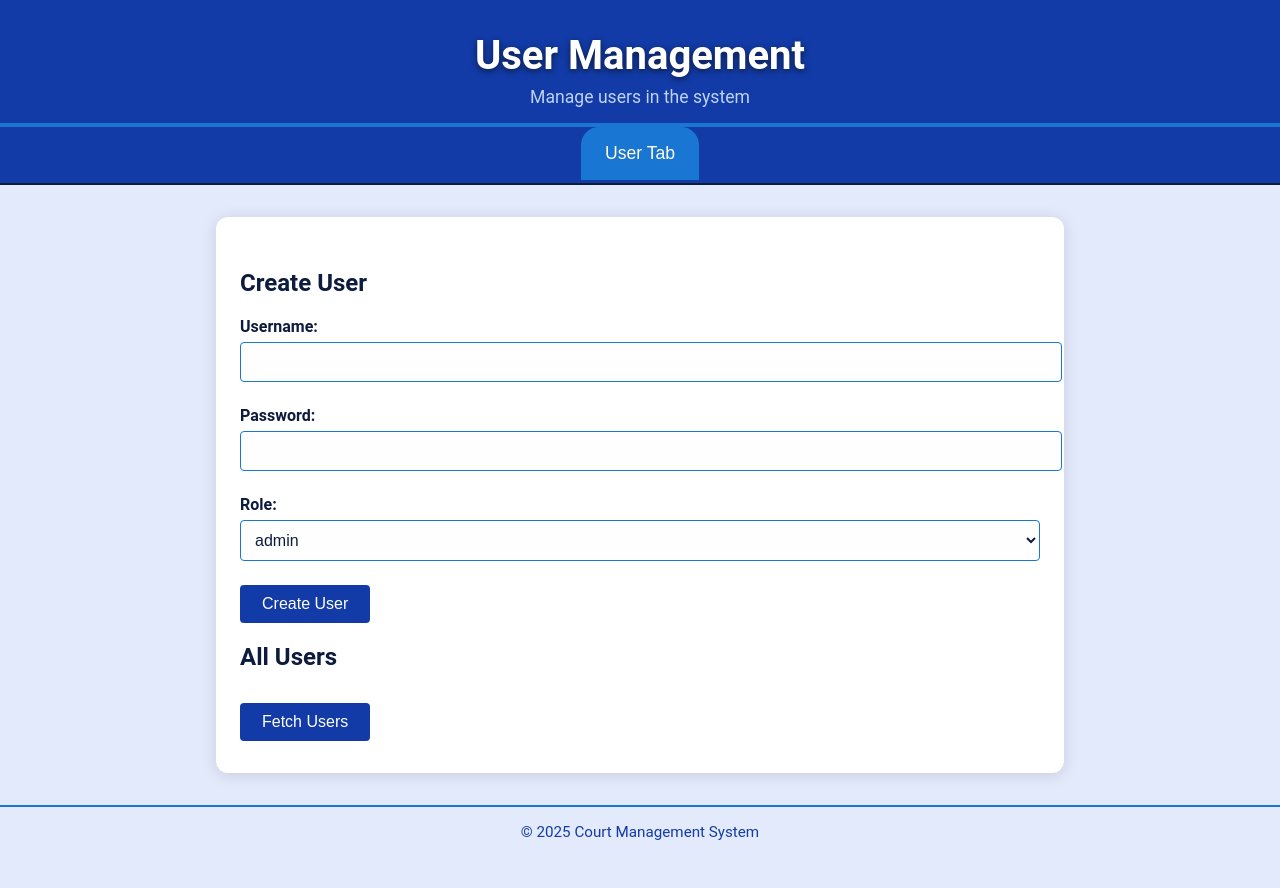
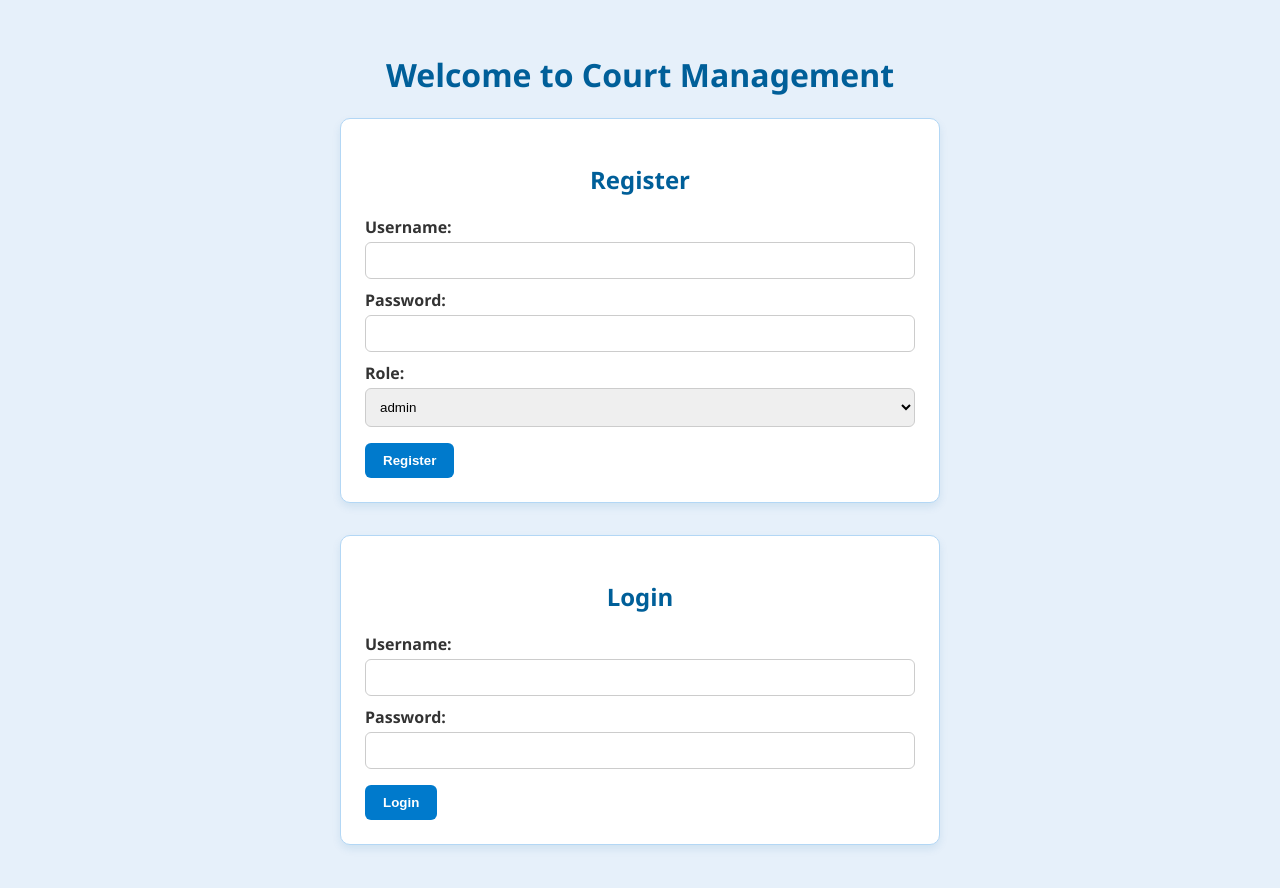
Before and after one commit to supersam300/restfull-api-dbms-courtDB-project, a website: page public/Login.html in a window 1280 px wide. Before the commit the page ends 857 px from the top, so only its background shows below. Drawn offline with Linux system fonts and the light colour scheme.

Commit message:
fixed: Fix user control and login page

```diff
--- a/public/Login.html
+++ b/public/Login.html
@@ -2,214 +2,135 @@
 <html lang="en">
 <head>
   <meta charset="UTF-8" />
-  <title>User Management</title>
+  <title>Login & Register</title>
   <style>
     :root {
-      --blue-dark: #0d1b3e;
-      --blue-main: #123ba7;
-      --blue-accent: #1976d2;
-      --blue-cream: #e3eafc;
+      --primary-color: #005f99;
+      --light-blue: #e6f0fa;
+      --border-color: #b3d7f5;
+      --button-color: #007acc;
+      --button-hover: #005a99;
     }
+
     body {
-      font-family: 'Roboto', Arial, sans-serif;
-      margin: 0;
-      padding: 0;
-      background-color: var(--blue-cream);
-      color: var(--blue-dark);
-      min-height: 100vh;
+      font-family: 'Segoe UI', Tahoma, Geneva, Verdana, sans-serif;
+      background-color: var(--light-blue);
+      padding: 2rem;
+      max-width: 600px;
+      margin: auto;
+      color: #333;
     }
-    header {
-      background: var(--blue-main);
-      color: #fff;
-      padding: 32px 0 16px 0;
+
+    h1, h2 {
+      color: var(--primary-color);
       text-align: center;
-      border-bottom: 4px solid var(--blue-accent);
     }
-    header h1 {
-      margin: 0;
-      font-size: 2.5rem;
-      font-weight: 700;
-      text-shadow: 0 2px 6px var(--blue-dark);
+
+    form {
+      margin-bottom: 2rem;
+      padding: 1.5rem;
+      background: white;
+      border: 1px solid var(--border-color);
+      border-radius: 10px;
+      box-shadow: 0 4px 8px rgba(0, 95, 153, 0.1);
     }
-    header p {
-      margin: 8px 0 0 0;
-      font-size: 1.1rem;
-      color: #bfd3f6;
+
+    label {
+      display: block;
+      margin-top: 10px;
+      font-weight: 600;
     }
-    nav {
-      background-color: var(--blue-main);
-      display: flex;
-      justify-content: center;
-      padding: 0;
-      border-bottom: 2px solid var(--blue-dark);
-    }
-    .tab-button {
-      background: none;
-      color: #fff;
-      border: none;
-      padding: 16px 24px;
-      font-size: 1.1rem;
-      cursor: pointer;
-      font-weight: 500;
-      border-radius: 18px 18px 0 0;
-    }
-    .tab-button.active, .tab-button:hover {
-      background-color: var(--blue-accent);
-      color: #fffde7;
-      border-bottom: 3px solid var(--blue-main);
-    }
-    .container {
-      max-width: 800px;
-      margin: 32px auto;
-      background: #fff;
-      border-radius: 12px;
-      box-shadow: 0 2px 16px rgba(0,0,0,0.13);
-      padding: 32px 24px;
-    }
-    h2 {
-      color: var(--blue-dark);
-    }
-    label {
-      font-weight: bold;
-      display: block;
-      margin-top: 12px;
-    }
-    input[type="text"],
-    input[type="number"],
-    input[type="password"],
-    select {
+
+    input, select {
       width: 100%;
       padding: 10px;
-      margin-top: 6px;
-      margin-bottom: 12px;
-      border: 1px solid var(--blue-accent);
-      border-radius: 4px;
-      font-size: 1rem;
-      background: #fefefe;
-      color: var(--blue-dark);
+      margin-top: 4px;
+      border: 1px solid #ccc;
+      border-radius: 6px;
+      box-sizing: border-box;
     }
-    button.action {
-      background-color: var(--blue-main);
-      color: #fff;
+
+    button {
+      margin-top: 16px;
+      background-color: var(--button-color);
+      color: white;
+      padding: 10px 18px;
       border: none;
-      padding: 10px 22px;
-      border-radius: 4px;
-      margin-top: 12px;
-      font-size: 1rem;
+      border-radius: 6px;
       cursor: pointer;
+      font-weight: bold;
     }
-    button.action:hover {
-      background-color: var(--blue-accent);
-      color: #fffde7;
+
+    button:hover {
+      background-color: var(--button-hover);
     }
+
     .message-success {
-      color: #388e3c;
+      color: green;
+      margin-top: 10px;
       font-weight: bold;
-      font-size: 1.08rem;
-      margin-top: 12px;
     }
+
     .message-error {
-      color: #c62828;
+      color: red;
+      margin-top: 10px;
       font-weight: bold;
-      font-size: 1.08rem;
-      margin-top: 12px;
-    }
-    footer {
-      background: var(--blue-cream);
-      color: var(--blue-main);
-      text-align: center;
-      padding: 16px 0;
-      margin-top: 32px;
-      font-size: 0.95rem;
-      border-top: 2px solid var(--blue-accent);
-    }
-    table {
-      width: 100%;
-      border-collapse: collapse;
-      margin-top: 16px;
-      display: none;
-    }
-    th, td {
-      border: 1px solid var(--blue-dark);
-      padding: 10px;
-      text-align: left;
-    }
-    th {
-      background-color: var(--blue-main);
-      color: #fff;
-    }
-    tr:nth-child(even) {
-      background-color: #f7fafd;
     }
   </style>
 </head>
 <body>
-  <header>
-    <h1>User Management</h1>
-    <p>Manage users in the system</p>
-  </header>
+  <h1>Welcome to Court Management</h1>
 
-  <nav>
-    <button class="tab-button active">User Tab</button>
-  </nav>
+  <!-- Register Form -->
+  <form id="registerForm">
+    <h2>Register</h2>
+    <label for="reg-username">Username:</label>
+    <input type="text" id="reg-username" required>
 
-  <div class="container">
-    <h2>Create User</h2>
-    <form id="userForm">
-      <label>Username:</label>
-      <input type="text" id="username" required>
+    <label for="reg-password">Password:</label>
+    <input type="password" id="reg-password" required>
 
-      <label>Password:</label>
-      <input type="password" id="password" required>
+    <label for="reg-role">Role:</label>
+    <select id="reg-role" required>
+      <option value="admin">admin</option>
+      <option value="judge">judge</option>
+      <option value="lawyer">lawyer</option>
+      <option value="clerk">clerk</option>
+    </select>
 
-      <label>Role:</label>
-      <select id="role" required>
-        <option value="admin">admin</option>
-        <option value="judge">judge</option>
-        <option value="lawyer">lawyer</option>
-        <option value="clerk">clerk</option>
-      </select>
+    <button type="submit">Register</button>
+  </form>
 
-      <button type="submit" class="action">Create User</button>
-    </form>
+  <!-- Login Form -->
+  <form id="loginForm">
+    <h2>Login</h2>
+    <label for="login-username">Username:</label>
+    <input type="text" id="login-username" required>
 
-    <div id="message" style="display:none;"></div>
+    <label for="login-password">Password:</label>
+    <input type="password" id="login-password" required>
 
-    <h2>All Users</h2>
-    <button onclick="getUsers()" class="action">Fetch Users</button>
+    <button type="submit">Login</button>
+  </form>
 
-    <table id="userTable">
-      <thead>
-        <tr>
-          <th>User ID</th>
-          <th>Username</th>
-          <th>Role</th>
-        </tr>
-      </thead>
-      <tbody></tbody>
-    </table>
-  </div>
-
-  <footer>
-    &copy; 2025 Court Management System
-  </footer>
+  <div id="message" style="display:none;"></div>
 
   <script>
-    const base = 'http://localhost:3000/api/users';
+    const userUrl = 'http://localhost:3000/api/users';
+    const loginUrl = 'http://localhost:3000/api/users/login';
     const messageBox = document.getElementById('message');
-    const userTable = document.getElementById('userTable');
-    const userTableBody = userTable.querySelector('tbody');
 
-    document.getElementById('userForm').addEventListener('submit', async (e) => {
+    // Register
+    document.getElementById('registerForm').addEventListener('submit', async (e) => {
       e.preventDefault();
       const data = {
-        username: document.getElementById('username').value,
-        password: document.getElementById('password').value,
-        role: document.getElementById('role').value
+        username: document.getElementById('reg-username').value,
+        password: document.getElementById('reg-password').value,
+        role: document.getElementById('reg-role').value
       };
 
       try {
-        const res = await fetch(base, {
+        const res = await fetch(userUrl, {
           method: 'POST',
           headers: { 'Content-Type': 'application/json' },
           body: JSON.stringify(data)
@@ -217,40 +138,58 @@
 
         const result = await res.json();
         messageBox.style.display = 'block';
-        messageBox.textContent = 'User created successfully!';
-        messageBox.className = 'message-success';
-        document.getElementById('userForm').reset();
-        getUsers();
+
+        if (res.ok) {
+          messageBox.textContent = 'User registered successfully.';
+          messageBox.className = 'message-success';
+          document.getElementById('registerForm').reset();
+        } else {
+          messageBox.textContent = result.error || 'Registration failed.';
+          messageBox.className = 'message-error';
+        }
       } catch (err) {
+        messageBox.textContent = 'Error during registration.';
+        messageBox.className = 'message-error';
         messageBox.style.display = 'block';
-        messageBox.textContent = 'Error creating user.';
-        messageBox.className = 'message-error';
         console.error(err);
       }
     });
 
-    async function getUsers() {
+    // Login
+    document.getElementById('loginForm').addEventListener('submit', async (e) => {
+      e.preventDefault();
+      const data = {
+        username: document.getElementById('login-username').value,
+        password: document.getElementById('login-password').value
+      };
+
       try {
-        const res = await fetch(base);
-        const users = await res.json();
-        userTableBody.innerHTML = '';
-
-        users.forEach(user => {
-          const row = document.createElement('tr');
-          row.innerHTML = `
-            <td>${user.user_id}</td>
-            <td>${user.username}</td>
-            <td>${user.role}</td>
-          `;
-          userTableBody.appendChild(row);
+        const res = await fetch(loginUrl, {
+          method: 'POST',
+          headers: { 'Content-Type': 'application/json' },
+          body: JSON.stringify(data)
         });
 
-        userTable.style.display = users.length > 0 ? 'table' : 'none';
+        const result = await res.json();
+        messageBox.style.display = 'block';
+
+        if (res.ok) {
+          messageBox.textContent = 'Login successful. Redirecting...';
+          messageBox.className = 'message-success';
+          setTimeout(() => {
+            window.location.href = 'frontend.html';
+          }, 1000);
+        } else {
+          messageBox.textContent = result.error || 'Invalid credentials';
+          messageBox.className = 'message-error';
+        }
       } catch (err) {
-        alert('Error fetching users');
+        messageBox.textContent = 'Login error.';
+        messageBox.className = 'message-error';
+        messageBox.style.display = 'block';
         console.error(err);
       }
-    }
+    });
   </script>
 </body>
 </html>
--- a/routs/userrout.js
+++ b/routs/userrout.js
@@ -4,11 +4,14 @@ import {
   getUsers,
   getUserById,
   updateUser,
-  deleteUser
+  deleteUser,
+  loginUser
 } from '../controllers/usercontrol.js';
 
 const router = express.Router();
 
+// Place /login before /:id to avoid route conflicts
+router.post('/login', loginUser);
 router.post('/', createUser);
 router.get('/', getUsers);
 router.get('/:id', getUserById);
```
Also changed, not shown: controllers/usercontrol.js (+52 -13 lines).
